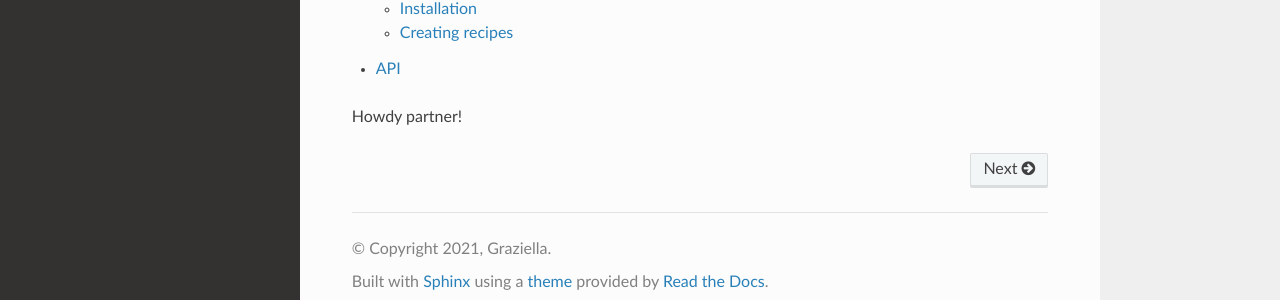
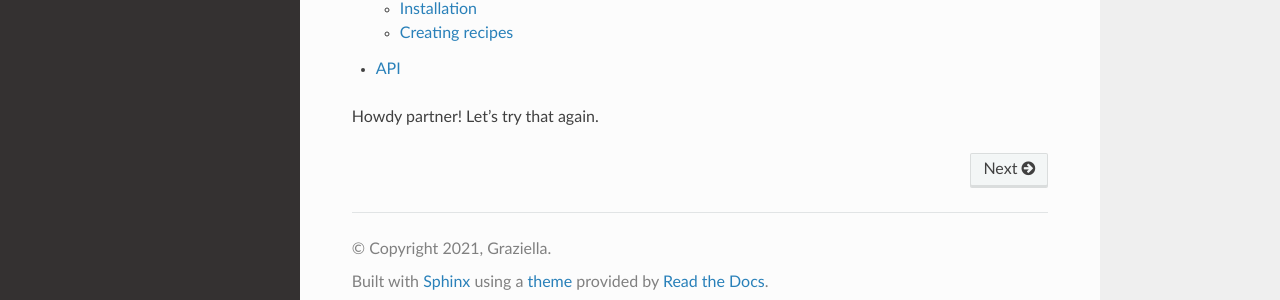
Before and after one commit to Charlotte-Knight/rtd-tutorial, a Sphinx documentation site: the page built from docs/source/index.rst, in a window 1280 px wide. Shown: the part 500-800 px from the top of the page. Built offline with Sphinx 7.4.7 and the Read the Docs theme 2.0.0, drawn with Linux system fonts in a browser that asks for light colours.

Commit message:
Update index.rst

```diff
--- a/docs/source/index.rst
+++ b/docs/source/index.rst
@@ -22,3 +22,4 @@ Contents
    api
 
 Howdy partner!
+Let's try that again.
```
